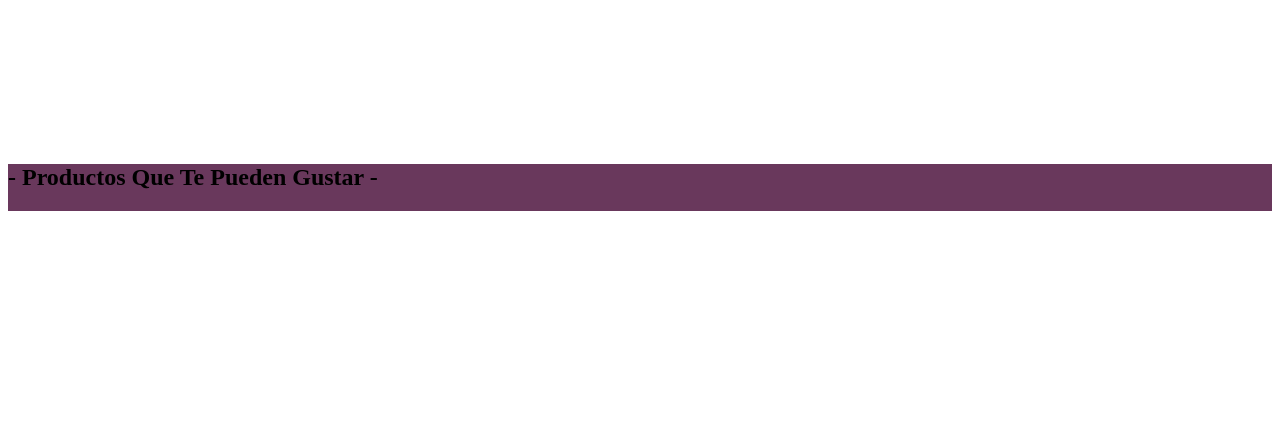
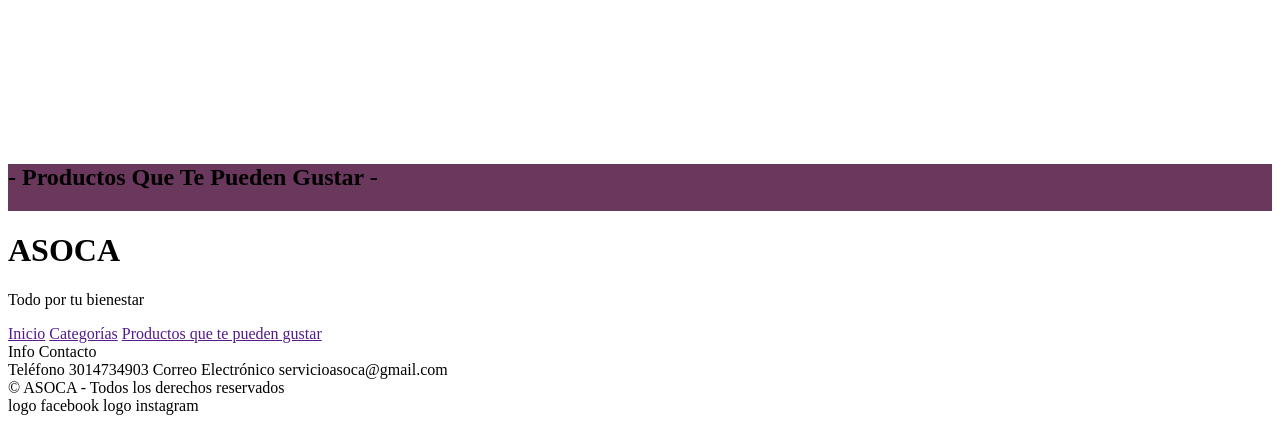
Before and after one commit to MDMS29/asoca-shop, a CodeIgniter 4 app: the page made by app/Views/home.php in a window 1280 px wide. Shown: the part 731-1154 px from the top of the page. Before the commit the page ends 942 px from the top, so only its background shows below. Run offline with PHP 8.4 and a stand-in for CodeIgniter, Linux system fonts and the light colour scheme; the template is opened without the code that fills it, so the values that code supplies are empty; some libraries are stand-ins or nearby versions.

Commit message:
Feat(Home): Componente Footer

```diff
--- a/app/Controllers/Home.php
+++ b/app/Controllers/Home.php
@@ -20,6 +20,5 @@ class Home extends BaseController
         $data = ['tipoDocs' => $tipoDocs, 'categorias' => $categorias];
         echo view('components/navbar', $data);
         echo view('home');
-        echo view('components/footer');
     }
 }
--- a/app/Views/components/navbar.php
+++ b/app/Views/components/navbar.php
@@ -1,3 +1,4 @@
+
 <head>
     <meta charset="UTF-8">
     <title>Asoca</title>
--- a/app/Views/home.php
+++ b/app/Views/home.php
@@ -33,6 +33,38 @@
             <!-- PRODUCTOS DINÁMICOS -->
         </div>
     </div>
+    <footer>
+        <div class="d-flex justify-content-between p-5">
+            <div class="flex-grow-1">
+                <div style="width: 200px">
+                    <h1 class="fw-semibold text-center m-0">ASOCA</h1>
+                    <p class="border-top border-black text-center">Todo por tu bienestar</p>
+                </div>
+            </div>
+            <div class="flex-grow-1">
+                <div>
+                    <a href="">Inicio</a>
+                    <a href="">Categorías</a>
+                    <a href="">Productos que te pueden gustar</a>
+                </div>
+                <div>
+                    Info Contacto
+                    <br>
+                    Teléfono 3014734903
+                    Correo Electrónico servicioasoca@gmail.com
+                </div>
+            </div>
+        </div>
+        <div class="d-flex justify-content-between p-3 border-top border-black">
+            <div>
+                &copy; ASOCA - Todos los derechos reservados
+            </div>
+            <div>
+                logo facebook
+                logo instagram
+            </div>
+        </div>
+    </footer>
 </main>
 
 <script>
```
Also changed, not shown: app/Views/components/footer.php (deleted).
